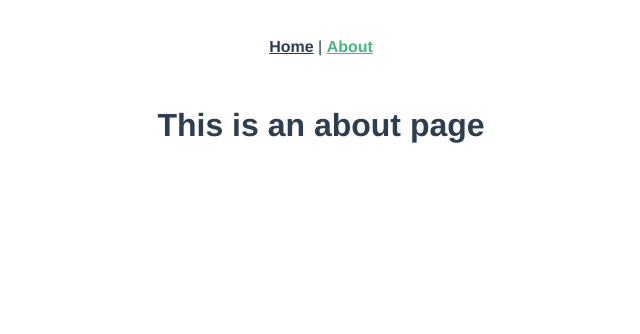
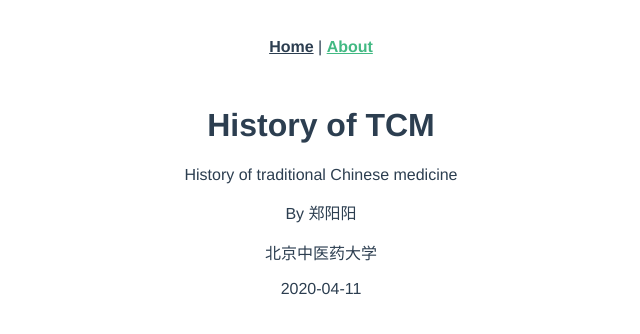
Before and after one commit to f-zone/tcm-history, a Vue app: page /about in a window 1280 px wide. Shown: the top 334 px of the page, without its empty margins (319-959 px from the left). Built offline with nearby package versions, Linux system fonts and the light colour scheme.

Commit message:
add about

```diff
--- a/src/views/About.vue
+++ b/src/views/About.vue
@@ -1,5 +1,9 @@
 <template>
   <div class="about">
-    <h1>This is an about page</h1>
+    <h1>History of TCM</h1>
+    <p>History of traditional Chinese medicine</p>
+    <p>By 郑阳阳</p>
+    <p>北京中医药大学</p>
+    <p>2020-04-11</p>
   </div>
 </template>
```
